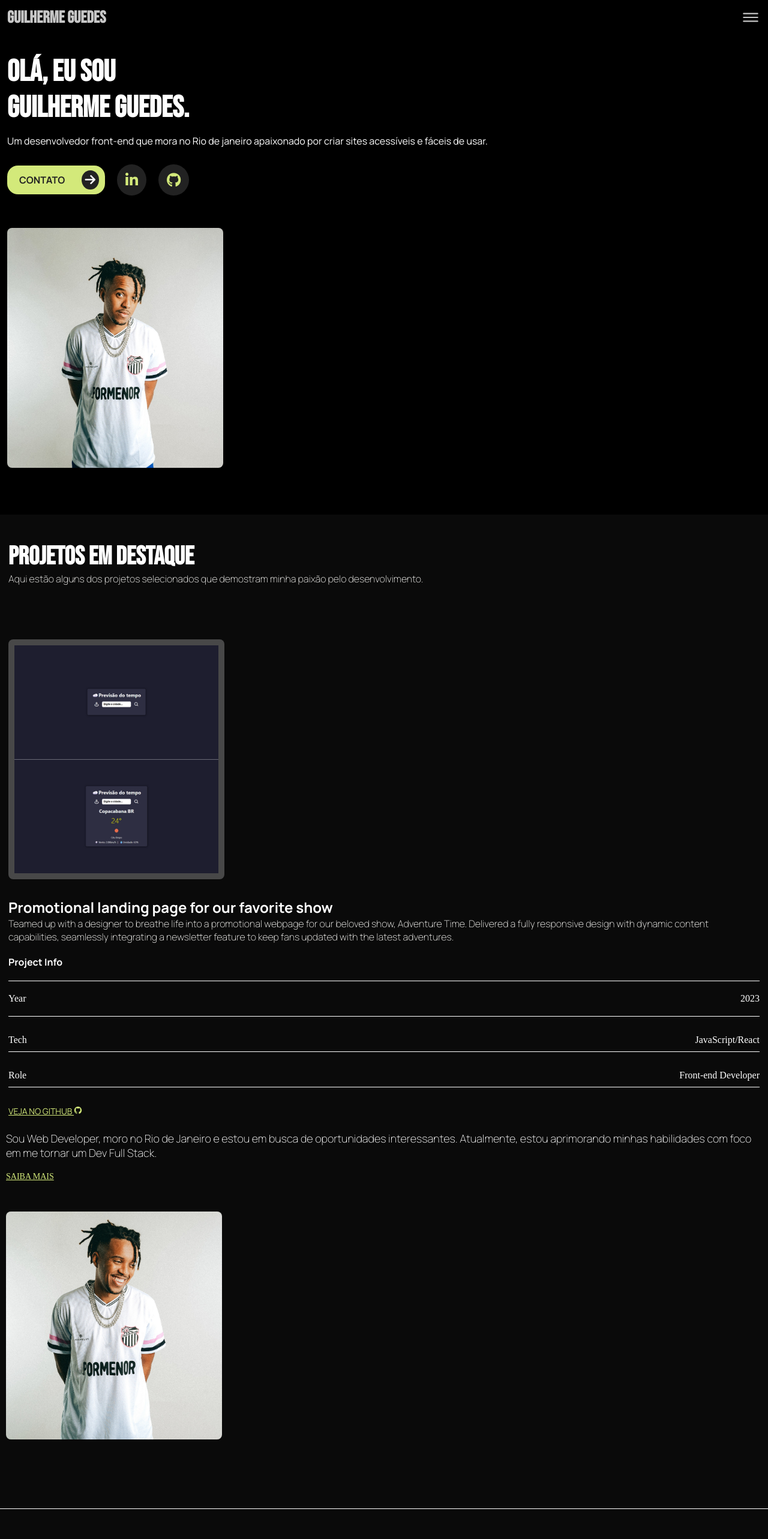
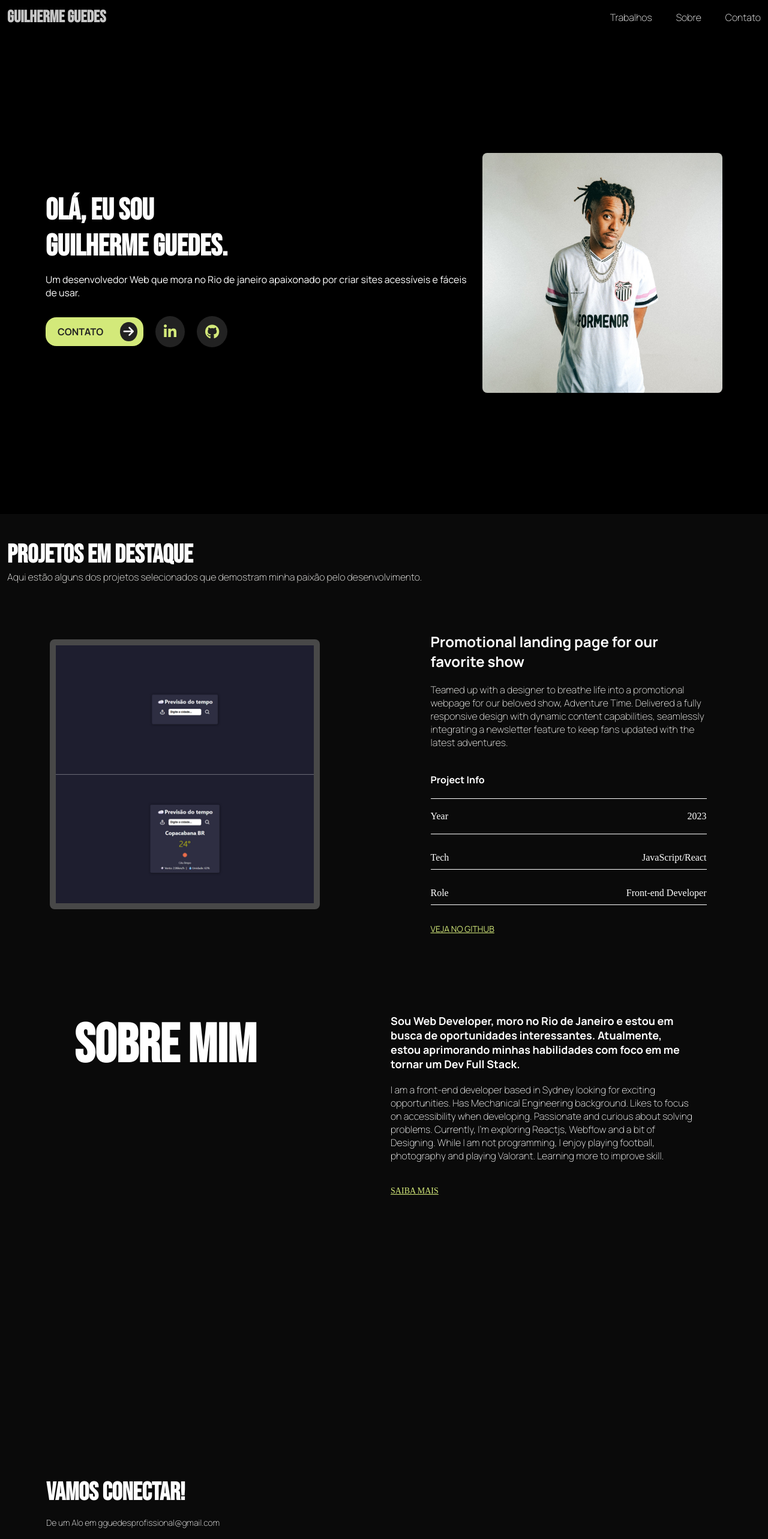
Before and after one commit to GuilhermeGuedes1/guilhermeguedes, a React (Vite) app: page / in a window 1280 px wide. Shown: the top 2566 px of the page at 60% size. Built offline with nearby package versions, Linux system fonts and the light colour scheme.

Commit message:
update: Responsividade para Tablet e Pc

```diff
--- a/src/pages/home/components/contact/Contact.css
+++ b/src/pages/home/components/contact/Contact.css
@@ -1,8 +1,11 @@
 .contact {
+    background-color: #0a0a0a;
+}
+
+.contact-content {
     display: flex;
     flex-direction: column;
     gap: 10px;
-    height: 100vh;
     background-color: #0a0a0a;
     padding: 12px;
     border: 1px solid transparent;
@@ -60,7 +63,8 @@
     font-family: "Manrope", sans-serif;
     background-color: #1a1a1a;
     color: white;
-    border: none;
+    border-radius: 8px;
+    border: 1px solid transparent;
 
 }
 
@@ -102,3 +106,11 @@ textarea:focus {
 .button:hover {
     filter: brightness(1.1);
 }
+
+@media(min-width:768px){
+    .contact-content {
+        width: 90%;
+        margin: auto;
+        justify-content: center;
+    }
+}
--- a/src/pages/home/components/contact/Contact.jsx
+++ b/src/pages/home/components/contact/Contact.jsx
@@ -3,6 +3,7 @@ import './Contact.css'
 export default function Contact(){
     return(
         <section className="contact">
+            <div className="contact-content">
                 <h2>Vamos conectar!</h2>
                 <h3>De um Alo em gguedesprofissional@gmail.com</h3>
                 <p>Para mais informações, aqui esta meu <span className="resue">resumo</span></p>
@@ -23,6 +24,7 @@ export default function Contact(){
                     <textarea name="Text-area" id="message"></textarea>
                     <span className="button">Submit</span>
                 </form>
+            </div>
         </section>
     )
 }
--- a/src/pages/home/components/footer/Footer.css
+++ b/src/pages/home/components/footer/Footer.css
@@ -4,7 +4,7 @@
     align-items: center;
     background-color: #0a0a0a;
     padding: 12px;
-    border: 1px solid black;
+
 }
 
 .footer span {
@@ -13,3 +13,9 @@
     font-weight: 100;
     font-family: 16px;
 }
+
+@media(min-width:768px){
+    .footer {
+       justify-content: center;
+    }
+}
--- a/src/pages/home/components/header/Header.css
+++ b/src/pages/home/components/header/Header.css
@@ -5,7 +5,9 @@ nav {
     align-items: center;
     padding: 12px;
     background-color: black;
+
 }
+
 .header h1 {
     font-family: "Bebas Neue", sans-serif;
     font-size: 28px;
@@ -20,3 +22,27 @@ ion-icon {
     cursor: pointer;
 
 }
+
+.nav-links {
+        display: none;
+    }
+
+@media(min-width:1024px){
+
+    .nav-links {
+        font-family: "Manrope", sans-serif;
+        width: 20%;
+        display: flex;
+        justify-content: space-between;
+    }
+
+    .nav-links a {
+        text-decoration: none;
+        color: white;
+        font-weight: 100;
+    }
+
+    ion-icon {
+        display: none;
+    }
+}
--- a/src/pages/home/components/header/Header.jsx
+++ b/src/pages/home/components/header/Header.jsx
@@ -6,6 +6,11 @@ export default function Header (){
             <nav>
                 <h1>Guilherme Guedes</h1>
                 <ion-icon name="menu-outline"></ion-icon>
+                <div className="nav-links">
+                    <a href="#">Trabalhos</a>
+                    <a href="#">Sobre</a>
+                    <a href="#">Contato</a>
+                </div>
             </nav>
         </section>
     )
--- a/src/pages/home/components/hero/Hero.css
+++ b/src/pages/home/components/hero/Hero.css
@@ -1,12 +1,18 @@
 .hero {
+     background-color: black;
+}
+
+.hero-content{
     color: white;
     background-color: black;
     display: flex;
     flex-direction: column;
+    justify-content: center;
     padding: 12px;
     gap: 20px;
     height: 100vh;
     width: 100%;
+
 }
 
 .introduce-container {
@@ -18,7 +24,6 @@
     font-family: 'Bebas Neue', sans-serif;
     font-size: 50px;
     color: #ffffff;
-
 }
 
 .hero p {
@@ -75,3 +80,43 @@ img {
     object-fit: cover;
     border-radius: 8px;
 }
+
+@media(min-width:768px) {
+
+    .hero-content {
+      width: 80%;
+      margin: auto;
+      justify-content: center;
+      align-items: center;
+      text-align: center;
+    }
+
+    .contact-container {
+        justify-content: center;
+    }
+
+    .hero img {
+        width: 500px;
+        height: 500px;
+    }
+}
+
+@media(min-width:1024px){
+    .hero-content {
+        height: 100vh;
+        width: 90%;
+        flex-direction: row;
+        text-align: left;
+        justify-content: space-evenly;
+    }
+
+    .hero img {
+        width: 400px;
+        height: 400px;
+
+    }
+
+    .contact-container {
+        justify-content: flex-start;
+    }
+}
--- a/src/pages/home/components/hero/Hero.jsx
+++ b/src/pages/home/components/hero/Hero.jsx
@@ -3,9 +3,10 @@ import './Hero.css'
 export default function Hero(){
     return(
         <section className="hero">
+            <hero className="hero-content">
                 <div className="introduce-container">
                     <h2>Olá, eu sou <br /> Guilherme Guedes.</h2>
-                <p>Um desenvolvedor front-end que mora no Rio de janeiro apaixonado por criar sites acessíveis e fáceis de usar.</p>
+                    <p>Um desenvolvedor Web que mora no Rio de janeiro apaixonado por criar sites acessíveis e fáceis de usar.</p>
                     <div className="contact-container">
                         <div className="button-container">
                             <div className="button">CONTATO</div>
@@ -18,6 +19,7 @@ export default function Hero(){
                 <div className="photo-container">
                     <img src="./src/pages/home/components/hero/img/FotoPerfil.jpg" alt="foto-perfil" />
                 </div>
+            </hero>
 
         </section>
     )
--- a/src/pages/home/components/projects/Projects.css
+++ b/src/pages/home/components/projects/Projects.css
@@ -1,7 +1,11 @@
 .projects {
+    background-color: #0a0a0a;
+}
+
+.projects-content {
     display: flex;
     flex-direction: column;
-    padding: 14px;
+    padding: 12px;
     background-color: #0a0a0a;
 
 }
@@ -22,11 +26,11 @@
 }
 
 .projects .card-container {
-    margin-top: 50px;
+    margin-top: 30px;
 }
 
 .projects .card {
-    margin-top: 40px;
+    margin-top: 0px;
     display: flex;
     flex-direction: column;
     justify-content: center;
@@ -95,3 +99,62 @@
     font-size: 14px;
     color: #D3E97A;
 }
+
+
+@media(min-width:768px){
+    .projects-content {
+        width: 80%;
+        margin: auto;
+        display: flex;
+        flex-direction: column;
+        align-items: center;
+        text-align: center;
+    }
+
+    .card {
+
+        align-items: center;
+
+    }
+}
+
+
+@media(min-width:1024px){
+
+
+    .projects {
+        width: 100%;
+    }
+
+
+    .tittle-container{
+        width: 100%;
+        text-align: left;
+        width: 100%;
+    }
+
+    .projects-content {
+        text-align: left;
+        width: 100%;
+    }
+    .projects .card {
+        flex-direction: row;
+        justify-content: space-around;
+        align-items: center;
+
+
+
+        width: 100vw;
+    }
+
+    .project-info {
+        width: 500px;
+        padding: 20px;
+
+    }
+
+    .projects img {
+        width: 450px;
+        height: 450px;
+    }
+}
--- a/src/pages/home/components/projects/Projects.jsx
+++ b/src/pages/home/components/projects/Projects.jsx
@@ -3,14 +3,17 @@ import './Projects.css'
 export default function Projects(){
     return(
         <section className="projects">
+            <div className="projects-content">
+                <div className="tittle-container">
                     <h2>Projetos em destaque</h2>
                     <p>Aqui estão alguns dos projetos selecionados que demostram minha paixão pelo desenvolvimento.</p>
+                </div>
                 <div className="card-container">
                     <div className="card">
                         <img src="./src/pages/home/components/projects/img/weather-forecast.png" alt="project1"/>
+                        <div className="project-info">
                             <h3 className='tittle'>Promotional landing page for our favorite show</h3>
                             <p className='description'>Teamed up with a designer to breathe life into a promotional webpage for our beloved show, Adventure Time. Delivered a fully responsive design with dynamic content capabilities, seamlessly integrating a newsletter feature to keep fans updated with the latest adventures.</p>
-                    <div className="project-info">
                             <h4 className="tittle-project-info">Project Info</h4>
                             <div className="year-container">
                                 <div className="year">Year</div>
@@ -28,8 +31,7 @@ export default function Projects(){
                                 <div className="link">VEJA NO GITHUB <ion-icon name="logo-github"></ion-icon></div>
                               </div>
                         </div>
-
-
+                    </div>
                 </div>
             </div>
         </section>
--- a/src/pages/home/components/shortAbout/ShortAbout.css
+++ b/src/pages/home/components/shortAbout/ShortAbout.css
@@ -1,10 +1,15 @@
-.short-about {
+.short-content {
     display: flex;
     flex-direction: column;
+    align-items: center;
     height: 80vh;
     background-color: #0a0a0a;
-    border-bottom: 1px solid white;
-    padding: 10px;
+    padding: 30px 12px;
+}
+
+.short-about {
+ background-color: #0a0a0a;
+ height: 100vh;
 }
 
 .short-about p {
@@ -12,6 +17,7 @@
     font-family: "Manrope", sans-serif;
     font-weight: 100;
     color: white;
+
 }
 
 .short-about a {
@@ -29,3 +35,89 @@
     object-fit: cover;
     margin-top: 30px;
 }
+
+.about-description span {
+    display: none;
+}
+
+.about-description {
+    display: flex;
+    flex-direction: column;
+    gap: 10px;
+}
+
+
+
+@media(min-width:768px) {
+    .short-content {
+        width: 80%;
+        margin: auto;
+        display: flex;
+        justify-content: center;
+        align-items: center;
+        text-align: center;
+    }
+
+    .about-description span {
+    display: none;}
+
+    .about-description {
+        display: flex;
+        flex-direction: column;
+        justify-content: space-around;
+        gap: 20px;
+    }
+
+    .short-content img {
+        margin: auto;
+    }
+}
+
+
+
+
+@media(min-width:1024px){
+
+    .short-content {
+        height: 100vh;
+        width: 100%;
+        display: flex;
+        flex-direction: row;
+        justify-content: space-around;
+        align-items: flex-start;
+        text-align: left;
+        padding-top: 100px;
+
+    }
+
+    .about-tittle {
+        color: white;
+        font-family: 'Bebas Neue', sans-serif;
+        font-size: 60px;
+    }
+
+    .about-description {
+        display: flex;
+        flex-direction: column;
+        justify-content: space-around;
+        gap: 20px;
+        width: 505px;
+    }
+
+    .about-description .description {
+        font-weight: bolder;
+
+    }
+
+    .about-description span {
+        color: white;
+        font-weight: 100;
+        font-family: "Manrope", sans-serif;
+        display: block;
+    }
+
+    .short-content img {
+        display: none;
+    }
+
+}
--- a/src/pages/home/components/shortAbout/ShortAbout.jsx
+++ b/src/pages/home/components/shortAbout/ShortAbout.jsx
@@ -3,9 +3,18 @@ import './ShortAbout.css'
 export default function ShortAbout(){
     return(
         <section className="short-about">
-            <p>Sou Web Developer, moro no Rio de Janeiro e estou em busca de oportunidades interessantes. Atualmente, estou aprimorando minhas habilidades com foco em me tornar um Dev Full Stack.</p>
-            <a href="#">SAIBA MAIS</a>
-            <img src="./src/pages/home/components/shortAbout/img/perfil2.jpg" alt="perfil-photo" />
+            <div className="short-content">
+                <div className="about-tittle">
+                    <h2>SOBRE MIM</h2>
+                </div>
+                <div className="about-description">
+                    <p className="description">Sou Web Developer, moro no Rio de Janeiro e estou em busca de oportunidades interessantes. Atualmente, estou aprimorando minhas habilidades com foco em me tornar um Dev Full Stack.</p>
+                    <span>I am a front-end developer based in Sydney looking for exciting opportunities. Has Mechanical Engineering background. Likes to focus on accessibility when developing. Passionate and curious about solving problems. Currently, I’m exploring Reactjs, Webflow and a bit of Designing. While I am not programming, I enjoy playing football, photography and playing Valorant. Learning more to improve skill.</span>
+                    <a href="#">SAIBA MAIS</a>
+                    <img src="./src/pages/home/components/shortAbout/img/perfil2.jpg" alt="perfil-photo" />
+                </div>
+
+            </div>
         </section>
     )
 }
```
Also changed, not shown: src/App.css (line endings or trailing spaces). Lines whose indentation alone changed are shown as unchanged.
